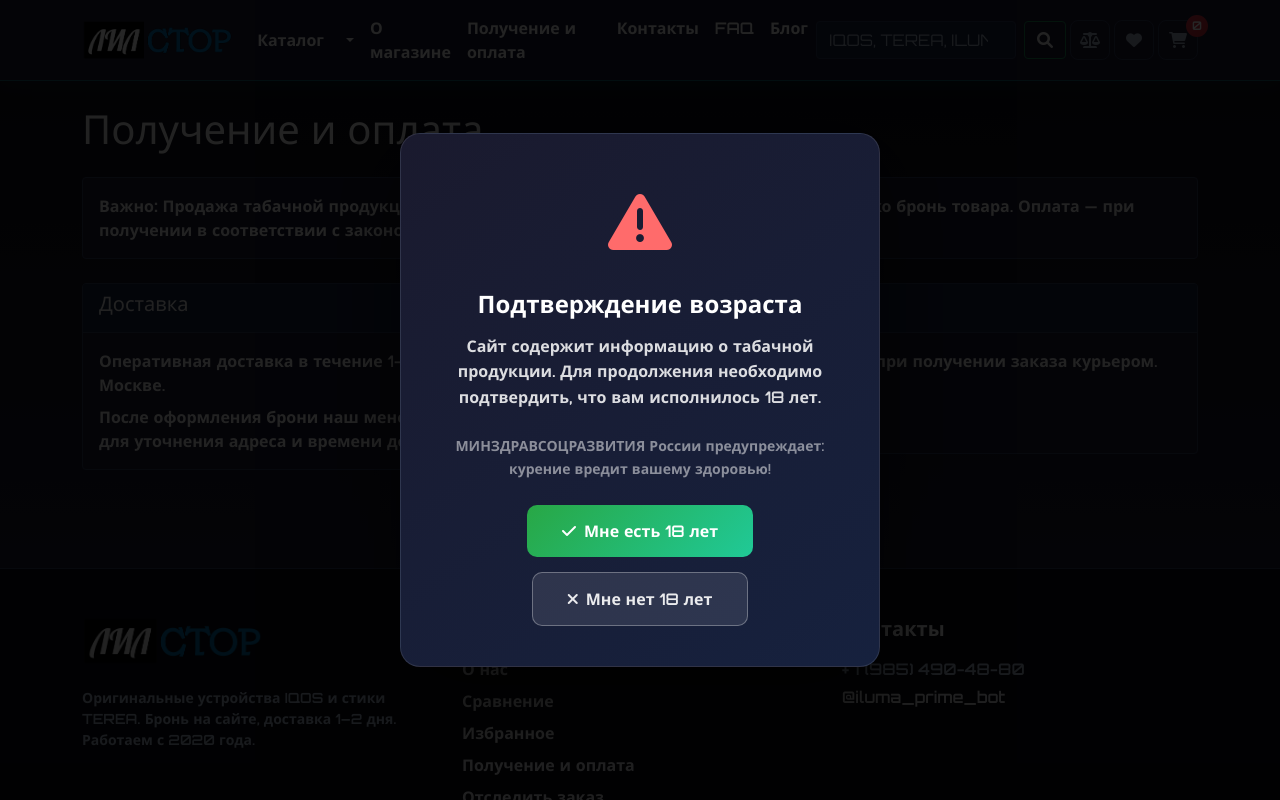
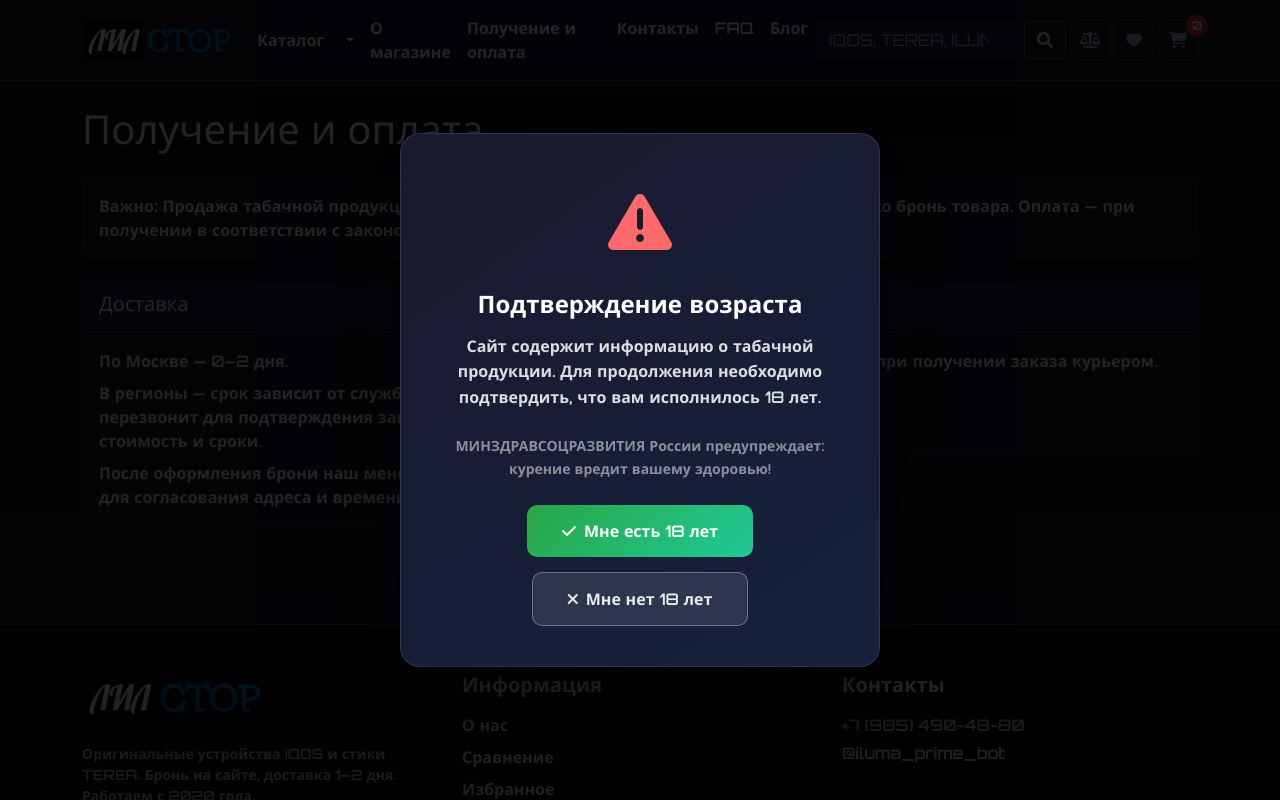
Before and after one commit to denchik1402/lilsolid, a Python web app: template templates/delivery.html in a window 1280 px wide. Run offline with Jinja, Linux system fonts and the light colour scheme; the template is opened without the code that fills it, so the values that code supplies are empty; some libraries are stand-ins or nearby versions.

Commit message:
Update delivery copy: Moscow 0-2 days, regions via manager callback

```diff
--- a/templates/delivery.html
+++ b/templates/delivery.html
@@ -22,8 +22,9 @@
                 <h5>Доставка</h5>
             </div>
             <div class="card-body">
-                <p class="mb-2"><strong>Оперативная доставка</strong> в течение 1–2 рабочих дней по Москве.</p>
-                <p class="mb-0">После оформления брони наш менеджер свяжется с вами для уточнения адреса и времени доставки.</p>
+                <p class="mb-2"><strong>По Москве</strong> — 0–2 дня.</p>
+                <p class="mb-2"><strong>В регионы</strong> — срок зависит от службы доставки; менеджер перезвонит для подтверждения заказа и уточнит стоимость и сроки.</p>
+                <p class="mb-0">После оформления брони наш менеджер свяжется с вами для согласования адреса и времени доставки.</p>
             </div>
         </div>
     </div>
--- a/templates/faq.html
+++ b/templates/faq.html
@@ -13,7 +13,7 @@
   "mainEntity": [
     {"@type": "Question", "name": "Как оформить заказ?", "acceptedAnswer": {"@type": "Answer", "text": "Добавьте товары в корзину, нажмите «Оформить заказ» и заполните форму: имя, телефон, адрес доставки. После отправки заявки наш менеджер свяжется с вами для подтверждения и уточнения деталей."}},
     {"@type": "Question", "name": "Как происходит оплата?", "acceptedAnswer": {"@type": "Answer", "text": "Оплата производится при получении товара — наличными или картой курьеру. Онлайн-оплата табачной продукции не предусмотрена законодательством РФ. На сайте возможна только бронь товара."}},
-    {"@type": "Question", "name": "Сколько стоит доставка и как долго ждать?", "acceptedAnswer": {"@type": "Answer", "text": "Доставка по Москве — 1–2 рабочих дня. Стоимость и сроки доставки по регионам России уточняйте у менеджера при оформлении заказа. После брони мы свяжемся с вами и согласуем все детали."}},
+    {"@type": "Question", "name": "Сколько стоит доставка и как долго ждать?", "acceptedAnswer": {"@type": "Answer", "text": "Доставка по Москве — 0–2 дня. В регионы срок зависит от службы доставки — менеджер перезвонит для подтверждения заказа и уточнит стоимость и сроки."}},
     {"@type": "Question", "name": "Гарантирована ли оригинальность товаров?", "acceptedAnswer": {"@type": "Answer", "text": "Да. Мы работаем только с оригинальной продукцией. Все устройства IQOS и стики TEREA — подлинные, с официальной гарантией производителя."}},
     {"@type": "Question", "name": "Как отследить заказ?", "acceptedAnswer": {"@type": "Answer", "text": "Перейдите в раздел «Отследить заказ», введите номер заказа и телефон — вы увидите текущий статус. Также можно написать нам в Telegram @iluma_prime_bot."}},
     {"@type": "Question", "name": "Есть ли скидка за отзыв?", "acceptedAnswer": {"@type": "Answer", "text": "Да! Оставьте отзыв о покупке на странице товара — и получите скидку 500 ₽ на следующий заказ. Подробности уточняйте у менеджера в Telegram."}},
@@ -109,7 +109,7 @@
         </h2>
         <div id="faq3" class="accordion-collapse collapse" data-bs-parent="#faqAccordion">
             <div class="accordion-body">
-                Доставка по Москве — 1–2 рабочих дня. Стоимость и сроки доставки по регионам России уточняйте у менеджера при оформлении заказа. После брони мы свяжемся с вами и согласуем все детали.
+                Доставка по Москве — 0–2 дня. В регионы срок зависит от службы доставки — менеджер перезвонит для подтверждения заказа и уточнит стоимость и сроки.
             </div>
         </div>
     </div>
```
